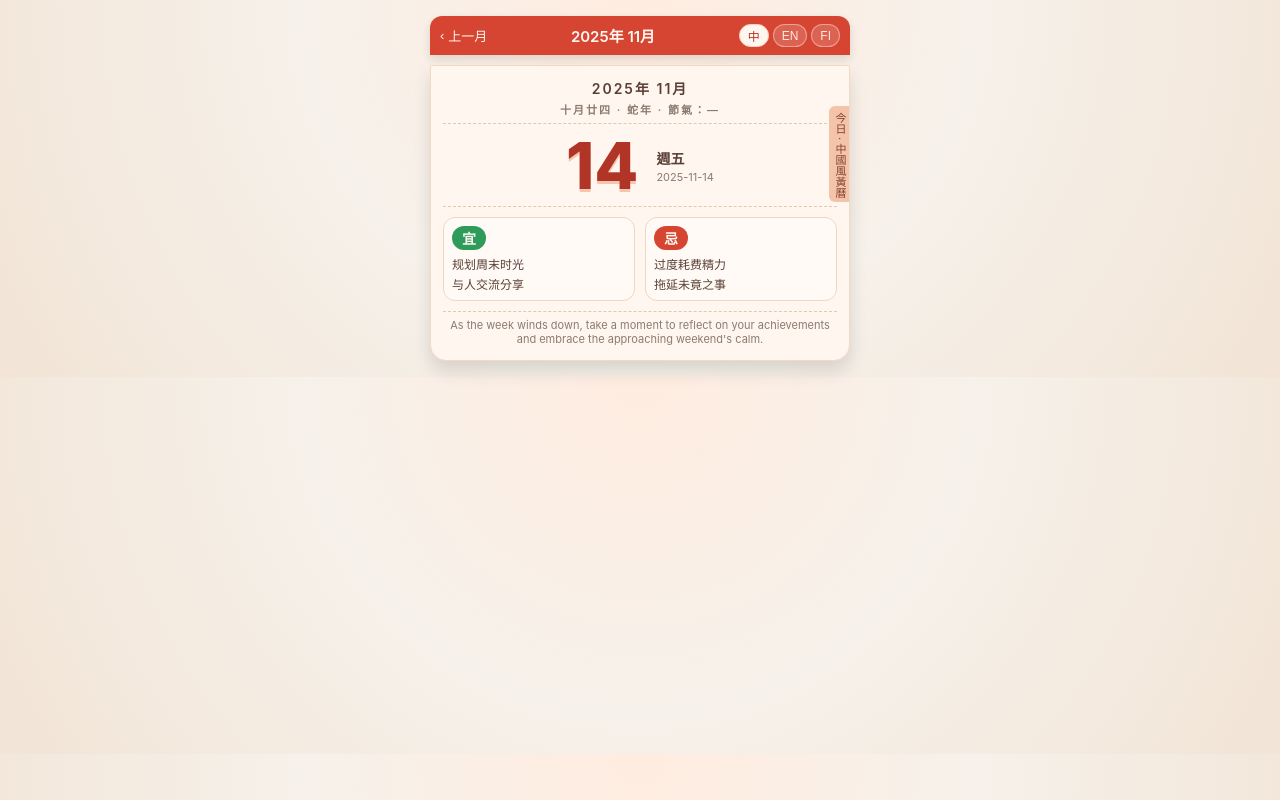
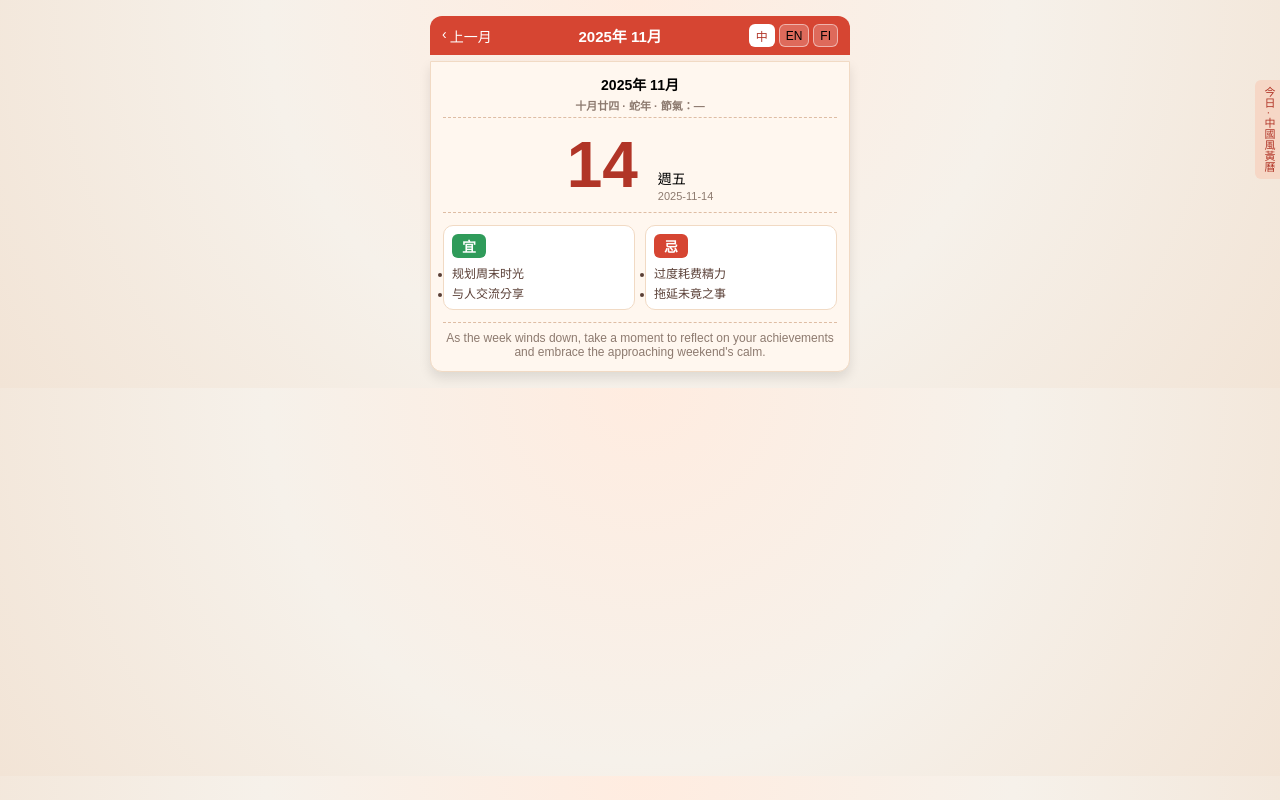
Before and after one commit to Ping-ChenTsai417/Chinese_culture_Fin, a plain HTML site: page index.html in a window 1280 px wide. Drawn offline with Linux system fonts and the light colour scheme.

Commit message:
update design

```diff
--- a/app.js
+++ b/app.js
@@ -1,201 +1,132 @@
-// app.js
+//
+// app.js — NEW VERSION
+//
 
-let currentLang = "zh";       // 'zh' | 'en' | 'fi'
-let currentData = null;       // 儲存當日 JSON，語言切換時重畫用
+let currentLang = "zh"; // zh | en | fi
+let currentData = null;
 
-// 星期與月份多語字典
+// 多語星期
 const WEEKDAY_LABELS = {
-  zh: ["週日", "週一", "週二", "週三", "週四", "週五", "週六"],
-  en: ["Sunday", "Monday", "Tuesday", "Wednesday", "Thursday", "Friday", "Saturday"],
-  fi: ["Sunnuntai", "Maanantai", "Tiistai", "Keskiviikko", "Torstai", "Perjantai", "Lauantai"],
+  zh: ["週日","週一","週二","週三","週四","週五","週六"],
+  en: ["Sunday","Monday","Tuesday","Wednesday","Thursday","Friday","Saturday"],
+  fi: ["Sunnuntai","Maanantai","Tiistai","Keskiviikko","Torstai","Perjantai","Lauantai"]
 };
 
+// 多語月份
 const MONTH_LABELS = {
-  zh: ["1月", "2月", "3月", "4月", "5月", "6月", "7月", "8月", "9月", "10月", "11月", "12月"],
-  en: ["January", "February", "March", "April", "May", "June", "July", "August", "September", "October", "November", "December"],
-  fi: ["Tammikuu", "Helmikuu", "Maaliskuu", "Huhtikuu", "Toukokuu", "Kesäkuu", "Heinäkuu", "Elokuu", "Syyskuu", "Lokakuu", "Marraskuu", "Joulukuu"],
+  zh: ["1月","2月","3月","4月","5月","6月","7月","8月","9月","10月","11月","12月"],
+  en: ["January","February","March","April","May","June","July","August","September","October","November","December"],
+  fi: ["Tammikuu","Helmikuu","Maaliskuu","Huhtikuu","Toukokuu","Kesäkuu","Heinäkuu","Elokuu","Syyskuu","Lokakuu","Marraskuu","Joulukuu"]
 };
 
-// 取得今天 yyyy-mm-dd（用使用者當地時間）
+// 取得 yyyy-mm-dd
 function getTodayIso() {
-  const now = new Date();
-  const y = now.getFullYear();
-  const m = String(now.getMonth() + 1).padStart(2, "0");
-  const d = String(now.getDate()).padStart(2, "0");
-  return `${y}-${m}-${d}`;
+  const t = new Date();
+  return `${t.getFullYear()}-${String(t.getMonth()+1).padStart(2,"0")}-${String(t.getDate()).padStart(2,"0")}`;
 }
 
-// 依照 currentLang 更新語言按鈕外觀
+// 語言按鈕樣式更新
 function updateLangButtons() {
-  const buttons = document.querySelectorAll(".lang-btn");
-  buttons.forEach((btn) => {
-    const lang = btn.getAttribute("data-lang");
-    btn.classList.toggle("active", lang === currentLang);
+  document.querySelectorAll(".lang-btn").forEach(b=>{
+    b.classList.toggle("active", b.dataset.lang === currentLang);
   });
 }
 
-// 取得 note 文案（如果沒有 note_zh，就 fallback 用英文）
-function getNoteForCurrentLang(data) {
-  if (currentLang === "zh") {
-    return data.note_zh || data.note_en || data.note_fi || "";
-  } else if (currentLang === "fi") {
-    return data.note_fi || data.note_en || "";
-  } else {
-    return data.note_en || data.note_fi || "";
-  }
+// 取得今日小語（多語 fallback）
+function getNote(data) {
+  if (currentLang === "zh") return data.note_zh || data.note_en || "";
+  if (currentLang === "fi") return data.note_fi || data.note_en || "";
+  return data.note_en || "";
 }
 
-// 把某一天的資料畫在畫面上
-function renderFromData(data) {
+// 畫面更新
+function render(data) {
   currentData = data;
 
   const iso = data.date_iso || getTodayIso();
-  const dateObj = new Date(iso);
+  const d = new Date(iso);
 
-  // ---- 更新日期與月份顯示 ----
-  if (!isNaN(dateObj)) {
-    const year = dateObj.getFullYear();
-    const monthIndex = dateObj.getMonth();
-    const day = dateObj.getDate();
-    const weekdayIndex = dateObj.getDay();
+  const year = d.getFullYear();
+  const month = d.getMonth();
+  const day = d.getDate();
+  const weekday = d.getDay();
 
-    const monthName = MONTH_LABELS[currentLang][monthIndex];
-    const weekdayName = WEEKDAY_LABELS[currentLang][weekdayIndex];
+  // 月份標題
+  const monthTitle = document.getElementById("monthTitle");
+  monthTitle.textContent =
+    currentLang === "zh"
+      ? `${year}年 ${month+1}月`
+      : `${MONTH_LABELS[currentLang][month]} ${year}`;
 
-    // 頂部月份標題
-    const monthTitle = document.getElementById("monthTitle");
-    if (currentLang === "zh") {
-      monthTitle.textContent = `${year}年 ${monthIndex + 1}月`;
-    } else {
-      monthTitle.textContent = `${monthName} ${year}`;
-    }
+  document.getElementById("headerYear").textContent =
+    monthTitle.textContent;
 
-    // 卡片上方 headerYear
-    const headerYear = document.getElementById("headerYear");
-    if (currentLang === "zh") {
-      headerYear.textContent = `${year}年 ${monthIndex + 1}月`;
-    } else {
-      headerYear.textContent = `${monthName} ${year}`;
-    }
+  // 星期與日期
+  document.getElementById("bigDay").textContent = day;
+  document.getElementById("weekdayDisplay").textContent =
+    WEEKDAY_LABELS[currentLang][weekday];
+  document.getElementById("dateIsoDisplay").textContent = iso;
 
-    // 星期與日期
-    document.getElementById("weekdayDisplay").textContent = weekdayName;
-    document.getElementById("bigDay").textContent = day;
-    document.getElementById("dateIsoDisplay").textContent = iso;
-  }
-
-  // ---- 更新農曆／節氣／生肖 ----
-  const headerLunar = document.getElementById("headerLunar");
+  // 農曆資訊
   const lunar = data.lunar_cn || "";
   const zodiac = data.zodiac_cn || "";
-  const solarTerm = data.solar_term_cn || "—";
-  headerLunar.textContent = `${lunar} · ${zodiac ? zodiac + "年 · " : ""}節氣：${solarTerm}`;
+  const solar = data.solar_term_cn || "—";
+  document.getElementById("headerLunar").textContent =
+    `${lunar} · ${zodiac?zodiac+"年 · ":""}節氣：${solar}`;
 
-  // ---- 更新宜 / 忌 ----
-  const yiListEl = document.getElementById("yiList");
-  const jiListEl = document.getElementById("jiList");
-  yiListEl.innerHTML = "";
-  jiListEl.innerHTML = "";
+  // 宜
+  const yiList = document.getElementById("yiList");
+  yiList.innerHTML = "";
+  (data.yi||[]).forEach(item=>{
+    const li = document.createElement("li");
+    li.textContent = item[currentLang] || item.en || item.zh || item.fi;
+    yiList.appendChild(li);
+  });
 
-  const yiItems = Array.isArray(data.yi) ? data.yi : [];
-  const jiItems = Array.isArray(data.ji) ? data.ji : [];
+  // 忌
+  const jiList = document.getElementById("jiList");
+  jiList.innerHTML = "";
+  (data.ji||[]).forEach(item=>{
+    const li = document.createElement("li");
+    li.textContent = item[currentLang] || item.en || item.zh || item.fi;
+    jiList.appendChild(li);
+  });
 
-  if (yiItems.length === 0) {
-    const li = document.createElement("li");
-    li.textContent = currentLang === "zh"
-      ? "尚無今日建議（可能 JSON 尚未產生）。"
-      : currentLang === "fi"
-      ? "Ei tämän päivän suosituksia (JSONia ei ehkä ole)."
-      : "No suggestions for today (JSON may not be generated yet).";
-    yiListEl.appendChild(li);
-  } else {
-    yiItems.forEach((item) => {
-      const li = document.createElement("li");
-      const text =
-        item[currentLang] || item.en || item.zh || item.fi || "";
-      li.textContent = text;
-      yiListEl.appendChild(li);
-    });
-  }
-
-  if (jiItems.length === 0) {
-    const li = document.createElement("li");
-    li.textContent = currentLang === "zh"
-      ? "尚無今日需避免事項。"
-      : currentLang === "fi"
-      ? "Ei tänään vältettäviä asioita."
-      : "No items to avoid today.";
-    jiListEl.appendChild(li);
-  } else {
-    jiItems.forEach((item) => {
-      const li = document.createElement("li");
-      const text =
-        item[currentLang] || item.en || item.zh || item.fi || "";
-      li.textContent = text;
-      jiListEl.appendChild(li);
-    });
-  }
-
-  // ---- 今日小語 ----
-  const noteEl = document.getElementById("noteText");
-  const note = getNoteForCurrentLang(data);
-  if (note) {
-    noteEl.textContent = note;
-  } else {
-    noteEl.textContent =
-      currentLang === "zh"
-        ? "今日宜忌僅作為文化參考，請以自己的身心狀態為主。"
-        : currentLang === "fi"
-        ? "Päivän ohjeet ovat vain kulttuurista inspiraatiota – kuuntele aina omaa kehoasi ja mieltäsi."
-        : "Today’s guidance is for cultural inspiration only. Please listen to your own body and mind.";
-  }
+  // note
+  document.getElementById("noteText").textContent = getNote(data);
 }
 
-// 載入今天的 JSON
+// 載入 JSON
 async function loadToday() {
   const iso = getTodayIso();
-  const url = `data/${iso}.json`;
-
   try {
-    const res = await fetch(url);
-    if (!res.ok) {
-      throw new Error(`HTTP ${res.status}`);
-    }
+    const res = await fetch(`data/${iso}.json`);
+    if (!res.ok) throw new Error("no json");
     const data = await res.json();
-    renderFromData(data);
-  } catch (err) {
-    console.error("載入今日 JSON 失敗：", err);
-    // 用最簡單的 fallback 資料
-    const fallback = {
+    render(data);
+  } catch (e) {
+    render({
       date_iso: iso,
       lunar_cn: "",
       zodiac_cn: "",
       solar_term_cn: "—",
       yi: [],
       ji: [],
-      note_en:
-        "Failed to load today's data. The JSON file may not have been generated yet.",
-      note_fi:
-        "Päivän tietoja ei voitu ladata. JSON-tiedostoa ei ehkä ole vielä luotu.",
-    };
-    renderFromData(fallback);
+      note_en: "Failed to load today's JSON."
+    });
   }
 }
 
-// 語言切換（給 HTML onclick 用）
-function setLang(lang) {
-  if (lang === currentLang) return;
-  currentLang = lang;
-  updateLangButtons();
-  if (currentData) {
-    renderFromData(currentData);
-  } else {
-    loadToday();
-  }
-}
+// 語言切換事件（不使用 onclick）
+document.addEventListener("DOMContentLoaded", ()=>{
+  document.querySelectorAll(".lang-btn").forEach(btn=>{
+    btn.addEventListener("click", ()=>{
+      currentLang = btn.dataset.lang;
+      updateLangButtons();
+      if (currentData) render(currentData);
+    });
+  });
 
-// 初始化
-document.addEventListener("DOMContentLoaded", () => {
   updateLangButtons();
   loadToday();
 });
--- a/index.html
+++ b/index.html
@@ -8,6 +8,7 @@
 </head>
 <body>
   <div class="app">
+
     <!-- 頂部列 -->
     <header class="top-bar">
       <button class="top-btn">
@@ -18,23 +19,22 @@
 
       <!-- 語言切換 -->
       <div class="lang-switch">
-        <button class="lang-btn active" data-lang="zh" onclick="setLang('zh')">中</button>
-        <button class="lang-btn" data-lang="en" onclick="setLang('en')">EN</button>
-        <button class="lang-btn" data-lang="fi" data-label="Suomi" onclick="setLang('fi')">FI</button>
+        <button class="lang-btn active" data-lang="zh">中</button>
+        <button class="lang-btn" data-lang="en">EN</button>
+        <button class="lang-btn" data-lang="fi">FI</button>
       </div>
     </header>
 
-    <!-- 主卡片：黃曆內容 -->
+    <!-- 主體卡片 -->
     <main class="almanac-card">
-      <!-- 上方：年份 / 農曆資訊 -->
+
+      <!-- header（年份 / 農曆） -->
       <section class="almanac-header">
-        <div class="almanac-header-line" id="headerYear">2025年 11月</div>
-        <div class="almanac-header-line small" id="headerLunar">
-          載入中…
-        </div>
+        <div class="almanac-header-line" id="headerYear">載入中…</div>
+        <div class="almanac-header-line small" id="headerLunar">載入中…</div>
       </section>
 
-      <!-- 中間：大日期 + 星期 -->
+      <!-- 大日期 -->
       <section class="almanac-main">
         <div class="big-day" id="bigDay">--</div>
         <div class="day-info">
@@ -43,7 +43,7 @@
         </div>
       </section>
 
-      <!-- 宜 / 忌 -->
+      <!-- 宜 忌 -->
       <section class="yiji-section">
         <div class="yiji-column">
           <div class="yiji-title yi">宜</div>
@@ -59,16 +59,12 @@
         </div>
       </section>
 
-      <!-- 今日小語 -->
+      <!-- 小語 -->
       <section class="note-section">
-        <p id="noteText">
-          今日宜忌僅作為文化參考，請以自己的身心狀態為主。
-        </p>
+        <p id="noteText">載入中…</p>
       </section>
 
-      <div class="side-badge">
-        今日 · 中國風黃曆
-      </div>
+      <div class="side-badge">今日 · 中國風黃曆</div>
     </main>
   </div>
 
--- a/style.css
+++ b/style.css
@@ -8,7 +8,7 @@
   --green: #2f9b5a;
 }
 
-/* 全域重置 */
+/* reset */
 * {
   box-sizing: border-box;
   margin: 0;
@@ -16,41 +16,38 @@
 }
 
 body {
-  font-family: -apple-system, BlinkMacSystemFont, "PingFang TC",
-    "Microsoft JhengHei", sans-serif;
-  background: radial-gradient(circle at top, #ffece0 0, #f6f1ea 45%, #f2e4d6 100%);
+  background: radial-gradient(circle at top, #ffece0 0, #f6f1ea 50%, #f2e4d6 100%);
+  font-family: "PingFang TC", "Microsoft JhengHei", sans-serif;
   display: flex;
   justify-content: center;
-  padding: 16px 12px;
-  color: var(--text-main);
+  padding: 16px;
 }
 
-/* app 容器（手機優先） */
 .app {
   width: 100%;
   max-width: 420px;
 }
 
-/* 頂部列 */
+/* top bar */
 .top-bar {
   background: var(--red);
-  color: #fff7f0;
+  color: white;
+  padding: 8px 12px;
+  border-radius: 12px 12px 0 0;
   display: flex;
+  justify-content: space-between;
   align-items: center;
-  justify-content: space-between;
-  padding: 8px 10px;
-  border-radius: 12px 12px 0 0;
-  box-shadow: 0 4px 10px rgba(0, 0, 0, 0.12);
+  position: relative;
+  z-index: 10; /* <<< 確保語言鍵永遠在上面 */
 }
 
 .top-btn {
+  background: none;
   border: none;
-  background: transparent;
   color: inherit;
-  font-size: 13px;
+  font-size: 14px;
   display: flex;
-  align-items: center;
-  gap: 4px;
+  gap: 3px;
   cursor: pointer;
 }
 
@@ -59,88 +56,77 @@ body {
   font-weight: 600;
 }
 
-/* 語言切換 */
+/* language switch */
 .lang-switch {
   display: flex;
   gap: 4px;
 }
 
 .lang-btn {
-  background: rgba(255, 255, 255, 0.16);
-  border-radius: 999px;
-  border: 1px solid rgba(255, 255, 255, 0.4);
-  padding: 2px 8px;
+  background: rgba(255,255,255,0.2);
+  border: 1px solid rgba(255,255,255,0.5);
+  padding: 2px 6px;
   font-size: 12px;
-  color: #ffeae0;
+  border-radius: 6px;
   cursor: pointer;
 }
 
 .lang-btn.active {
-  background: #fff7ef;
+  background: #fff;
   color: var(--dark-red);
-  border-color: #ffd1ba;
 }
 
-
-/* 黃曆主卡片 */
+/* card */
 .almanac-card {
-  margin-top: 10px;
   background: var(--card-bg);
-  border-radius: 0 0 16px 16px;
-  box-shadow: 0 10px 18px rgba(0, 0, 0, 0.12);
+  border-radius: 0 0 12px 12px;
   border: 1px solid #f1dac4;
-  padding: 12px 12px 14px;
-  position: relative;
-  overflow: hidden;
+  padding: 12px;
+  margin-top: 6px;
+  box-shadow: 0 6px 12px rgba(0,0,0,0.1);
 }
 
-/* 上方 header（年份 / 農曆） */
 .almanac-header {
   text-align: center;
-  border-bottom: 1px dashed #e4c8ae;
-  padding-bottom: 6px;
+  border-bottom: 1px dashed #debda4;
+  padding-bottom: 4px;
 }
 
 .almanac-header-line {
   font-size: 14px;
   font-weight: 600;
-  letter-spacing: 2px;
 }
 
 .almanac-header-line.small {
+  font-size: 11px;
   margin-top: 3px;
-  font-size: 11px;
   color: var(--text-muted);
 }
 
-/* 中間：大日期 */
+/* big date */
 .almanac-main {
   display: flex;
-  align-items: center;
   justify-content: center;
-  gap: 18px;
-  padding: 10px 6px 8px;
-  border-bottom: 1px dashed #e4c8ae;
+  align-items: flex-end;
+  gap: 20px;
+  padding: 10px 0;
+  border-bottom: 1px dashed #debda4;
 }
 
 .big-day {
   font-size: 64px;
-  line-height: 1;
   font-weight: 800;
   color: var(--dark-red);
-  text-shadow: 0 3px 0 #f3c7af;
 }
 
 .day-info {
   display: flex;
   flex-direction: column;
-  align-items: flex-start;
   gap: 2px;
 }
 
 .weekday {
   font-size: 14px;
-  font-weight: 600;
 }
 
 .date-iso {
@@ -148,90 +134,70 @@ body {
   color: var(--text-muted);
 }
 
-/* 宜 / 忌 區塊 */
+/* Yi Ji */
 .yiji-section {
+  margin-top: 12px;
   display: flex;
   gap: 10px;
-  margin-top: 10px;
 }
 
 .yiji-column {
   flex: 1;
-  background: #fffaf5;
-  border-radius: 12px;
-  border: 1px solid #f0d6c0;
-  padding: 8px 8px 6px;
+  background: white;
+  border-radius: 10px;
+  border: 1px solid #f1dac4;
+  padding: 8px;
 }
 
 .yiji-title {
-  display: inline-flex;
-  align-items: center;
-  justify-content: center;
+  font-weight: 700;
   font-size: 14px;
-  font-weight: 700;
-  border-radius: 999px;
+  margin-bottom: 6px;
+  display: inline-block;
   padding: 2px 10px;
-  margin-bottom: 6px;
-  color: #fff7ef;
+  border-radius: 6px;
+  color: white;
 }
 
-.yiji-title.yi {
-  background: var(--green);
-}
-
-.yiji-title.ji {
-  background: var(--red);
-}
+.yiji-title.yi { background: var(--green); }
+.yiji-title.ji { background: var(--red); }
 
 .yiji-list {
-  list-style: none;
   font-size: 12px;
-  line-height: 1.5;
   color: var(--text-main);
 }
 
 .yiji-list li + li {
-  margin-top: 2px;
+  margin-top: 3px;
 }
 
-/* 今日小語 */
+/* note */
 .note-section {
-  margin-top: 10px;
-  border-top: 1px dashed #e4c8ae;
-  padding-top: 6px;
+  margin-top: 12px;
+  border-top: 1px dashed #debda4;
+  padding-top: 8px;
 }
 
 .note-section p {
-  font-size: 11px;
   color: var(--text-muted);
+  font-size: 12px;
   text-align: center;
 }
 
-/* 側邊標籤 */
+/* badge */
 .side-badge {
   position: absolute;
-  top: 40px;
-  right: -2px;
+  right: -3px;
+  top: 80px;
   writing-mode: vertical-rl;
-  background: #f4c4aa;
-  color: #84402c;
+  background: #f6d7c6;
+  padding: 6px;
+  border-radius: 6px 0 0 6px;
+  color: var(--dark-red);
   font-size: 11px;
-  padding: 6px 3px 4px;
-  border-radius: 6px 0 0 6px;
 }
 
-/* RWD：螢幕較窄時，宜忌上下排 */
-@media (max-width: 380px) {
-  .almanac-main {
-    flex-direction: column;
-    gap: 4px;
-  }
-
-  .yiji-section {
-    flex-direction: column;
-  }
-
-  .day-info {
-    align-items: center;
-  }
+/* RWD */
+@media (max-width: 400px) {
+  .yiji-section { flex-direction: column; }
 }
```
